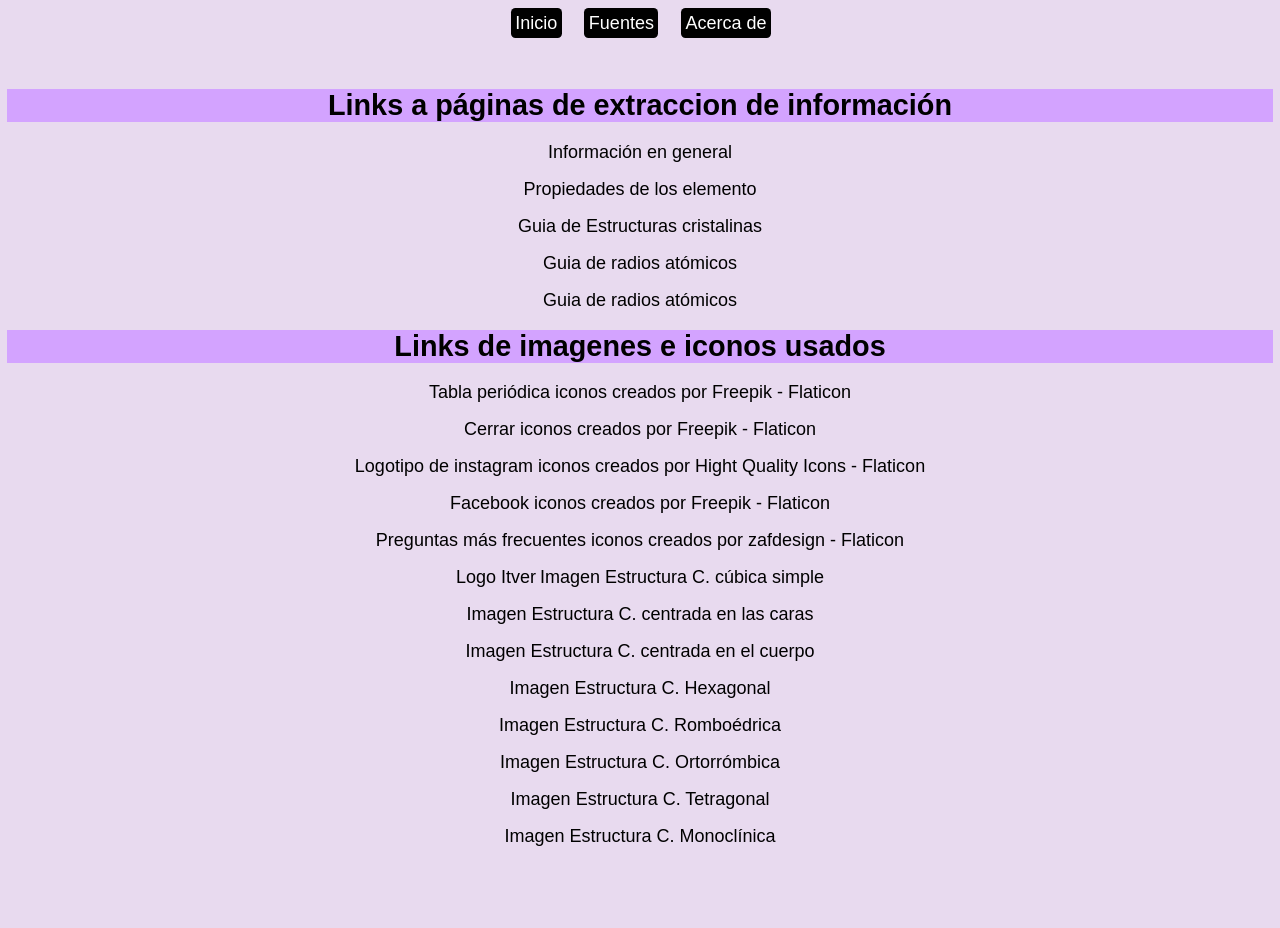
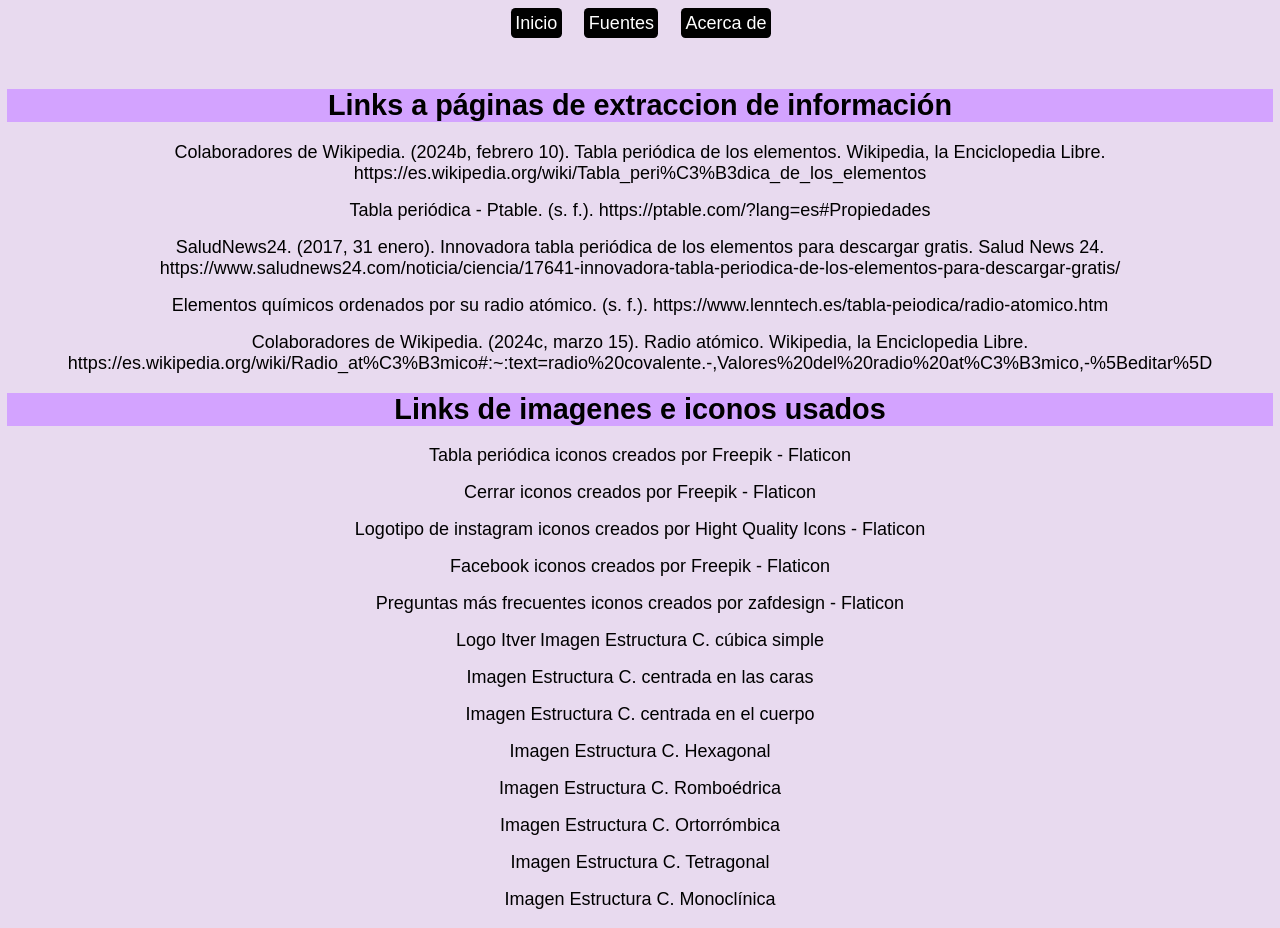
Before and after one commit to LeoEsp777/TablaPeriodica, a plain HTML site: page links.html in a window 1280 px wide. Before the commit the page ends 865 px from the top, so only its background shows below. Drawn offline with Linux system fonts and the light colour scheme; a web font is replaced by a local one.

Commit message:
Update links.html

```diff
--- a/links.html
+++ b/links.html
@@ -24,19 +24,19 @@
     <div class="l1">
         <h1 class="link">Links a páginas de extraccion de información</h1>
         <div class="lks">
-            <a href="https://es.wikipedia.org/wiki/Tabla_peri%C3%B3dica_de_los_elementos#Elementos
-            " class="tdn">Información en general</a>
+            <a href="https://es.wikipedia.org/wiki/Tabla_peri%C3%B3dica_de_los_elementos
+            " class="tdn">Colaboradores de Wikipedia. (2024b, febrero 10). Tabla periódica de los elementos. Wikipedia, la Enciclopedia Libre. https://es.wikipedia.org/wiki/Tabla_peri%C3%B3dica_de_los_elementos</a>
             <br><br>
             <a href="https://ptable.com/?lang=es#Propiedades
-            " class="tdn">Propiedades de los elemento</a>
-            <br><br>
-            <a href="https://www.saludnews24.com/wp-content/uploads/2023/05/noticias-imagen-1402.jpg
-            " class="tdn">Guia de Estructuras cristalinas</a>
+            " class="tdn">Tabla periódica - Ptable. (s. f.). https://ptable.com/?lang=es#Propiedades</a>
             <br><br>
             <a href="https://www.lenntech.es/tabla-peiodica/radio-atomico.htm
-            " class="tdn">Guia de radios atómicos</a>
+            " class="tdn">SaludNews24. (2017, 31 enero). Innovadora tabla periódica de los elementos para descargar gratis. Salud News 24. https://www.saludnews24.com/noticia/ciencia/17641-innovadora-tabla-periodica-de-los-elementos-para-descargar-gratis/</a>
             <br><br>
-            <a href="https://es.wikipedia.org/wiki/Radio_at%C3%B3mico#:~:text=radio%20covalente.-,Valores%20del%20radio%20at%C3%B3mico,-%5Beditar%5D" class="tdn">Guia de radios atómicos</a>
+            <a href="https://www.lenntech.es/tabla-peiodica/radio-atomico.htm
+            " class="tdn">Elementos químicos ordenados por su radio atómico. (s. f.). https://www.lenntech.es/tabla-peiodica/radio-atomico.htm</a>
+            <br><br>
+            <a href="https://es.wikipedia.org/wiki/Radio_at%C3%B3mico#:~:text=radio%20covalente.-,Valores%20del%20radio%20at%C3%B3mico,-%5Beditar%5D" class="tdn">Colaboradores de Wikipedia. (2024c, marzo 15). Radio atómico. Wikipedia, la Enciclopedia Libre. https://es.wikipedia.org/wiki/Radio_at%C3%B3mico#:~:text=radio%20covalente.-,Valores%20del%20radio%20at%C3%B3mico,-%5Beditar%5D</a>
         </div>
         <h1 class="link">Links de imagenes e iconos usados</h1>
         <div class="lks">
```
